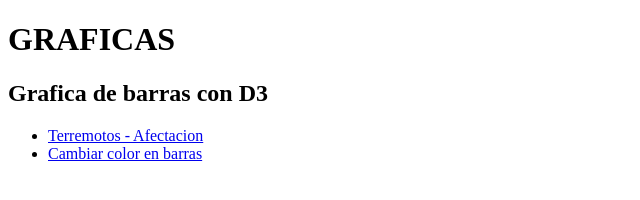
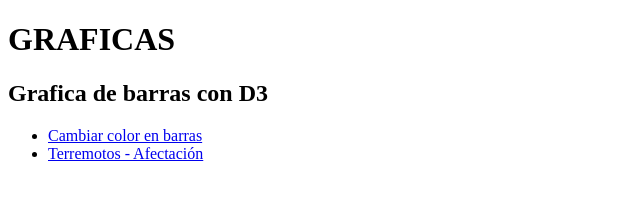
Before and after one commit to EdelaBrena84/tarea_hv3, a website: page index.html in a window 1280 px wide. Shown: the full height of the page, 0-640 px from the left. Drawn offline with Linux system fonts and the light colour scheme.

Commit message:
Update index.html

```diff
--- a/index.html
+++ b/index.html
@@ -11,8 +11,8 @@
 
 <h2>Grafica de barras con D3</h2>
 <ul>
-    <li><a href="src/hv.html">Terremotos - Afectacion</a></li>
     <li><a href="src/hv_bar.html">Cambiar color en barras</a></li>
+    <li><a href="src/hv.html">Terremotos - Afectación</a></li>
 </ul>
 
 </body>
```
